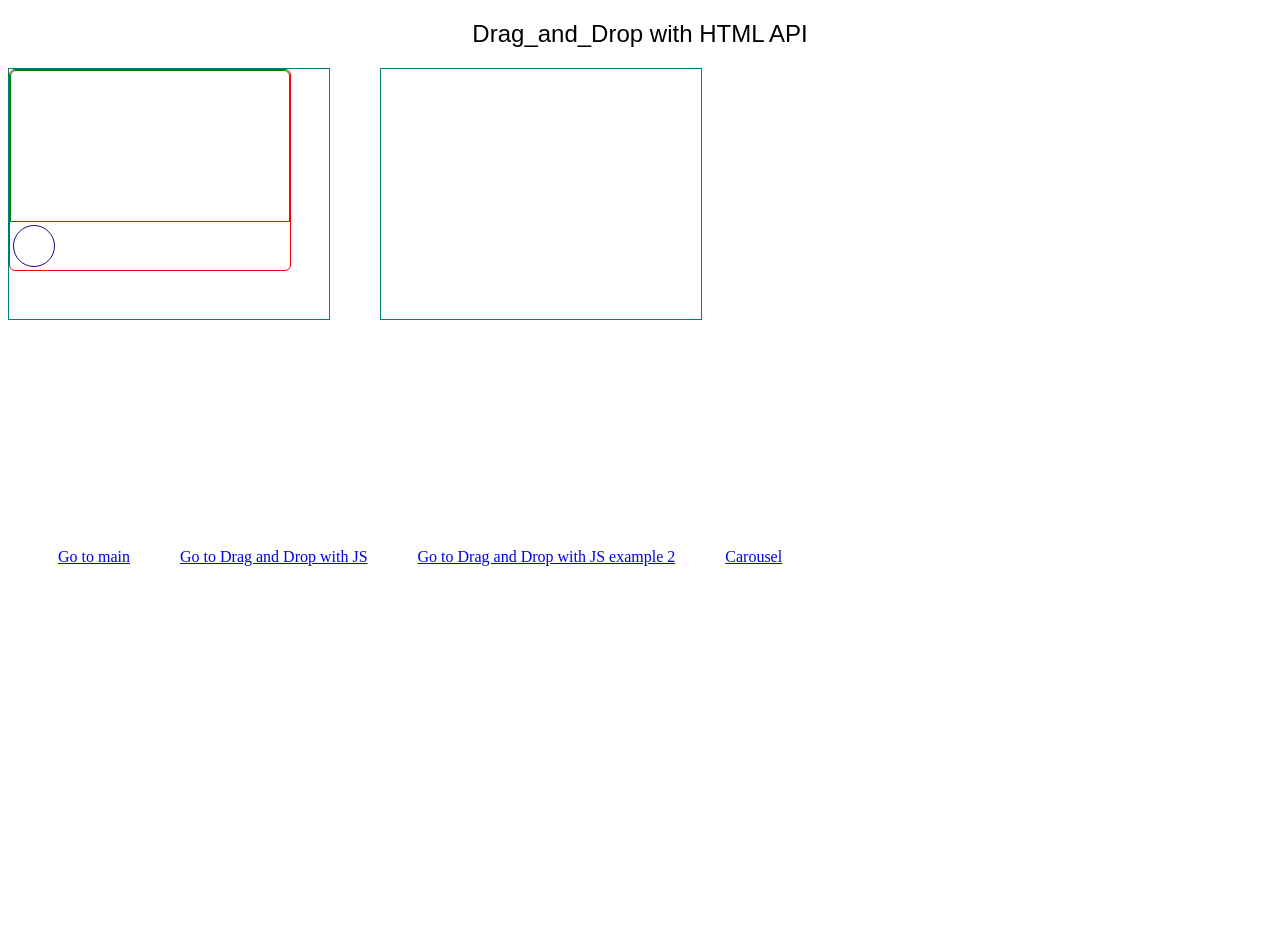
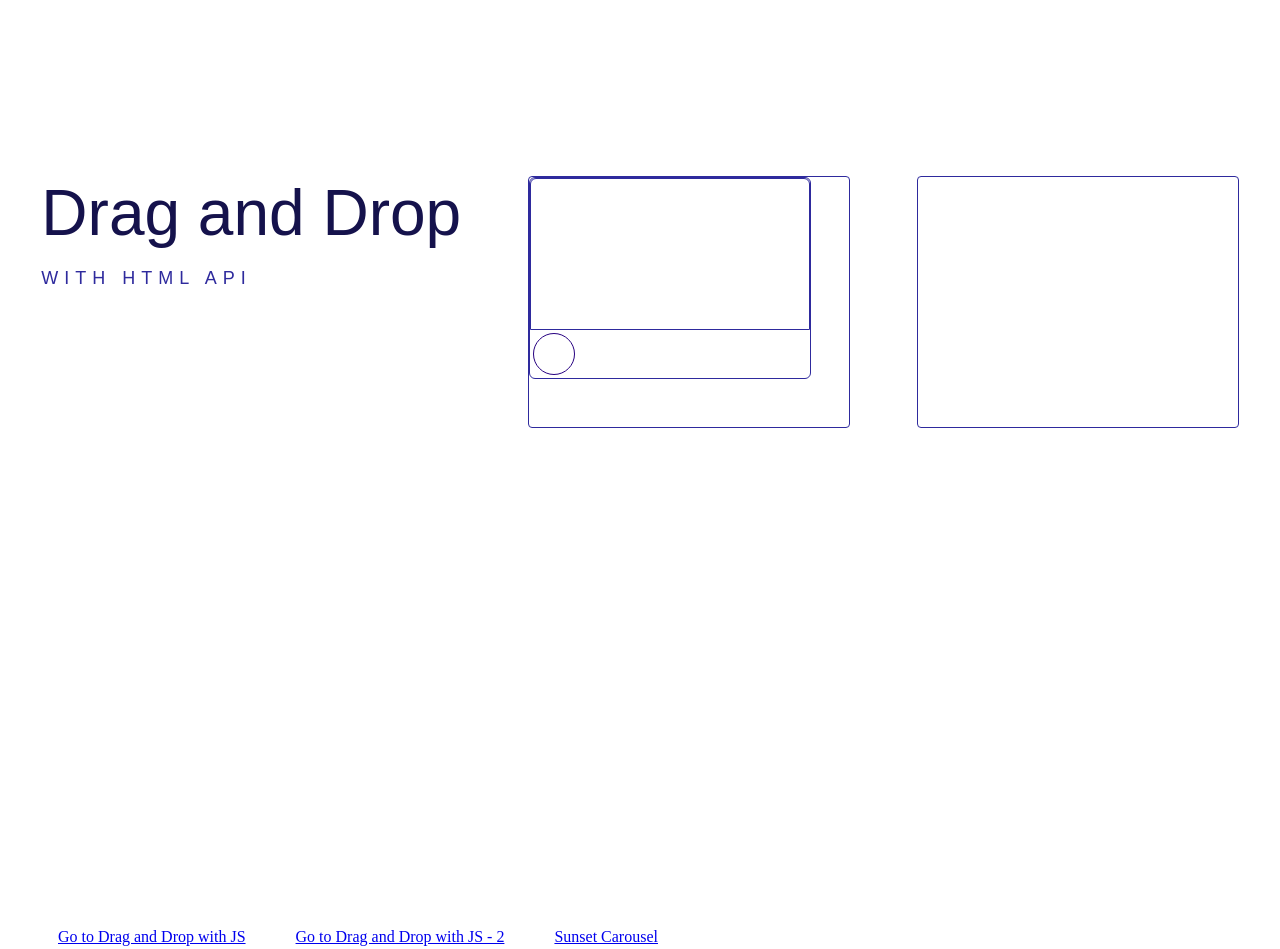
Before and after one commit to Soniafra93/Drag_and_Drop, a plain HTML site: page index.html in a window 1280 px wide. Before the commit the page ends 800 px from the top, so only its background shows below. Drawn offline with Linux system fonts and the light colour scheme.

Commit message:
modofied frontend of index.html

```diff
--- a/index.html
+++ b/index.html
@@ -23,7 +23,10 @@
   </head>
   <body>
     <div class="drag_box">
-      <h2>Drag_and_Drop with HTML API</h2>
+      <div class="text">
+        <p id="title">Drag and Drop</p>
+        <p id="subtitle">WITH HTML API</p>
+      </div>
       <div
         class="div1"
         ondrop="dropHandler(event)"
@@ -46,10 +49,9 @@
       ></div>
     </div>
     <div class="link_box">
-      <a href="./main.html">Go to main</a>
       <a href="./drag_js.html">Go to Drag and Drop with JS</a>
-      <a href="./drag_js_2.html">Go to Drag and Drop with JS example 2</a>
-      <a href="./carousel.html">Carousel</a>
+      <a href="./drag_js_2.html">Go to Drag and Drop with JS - 2</a>
+      <a href="./carousel.html">Sunset Carousel</a>
     </div>
   </body>
 </html>
--- a/style.css
+++ b/style.css
@@ -1,12 +1,33 @@
+/* index.html */
+.drag_box {
+  display: flex;
+  justify-content: space-around;
+  margin-top: 22dvh;
+}
+
+#title {
+  font-family: "Oswald", sans-serif;
+  color: #15124c;
+  font-size: 64px;
+  margin: 0;
+}
+
+#subtitle {
+  font-family: "Oswald", sans-serif;
+  color: #2e2a9d;
+  font-size: 18px;
+  letter-spacing: 6px;
+}
+
 .main-box {
-  border: 1px solid red;
+  border: 1px solid #2e2a9d;
   height: 200px;
   width: 280px;
   border-radius: 6px;
 }
 
 .image-box {
-  border: 1px solid green;
+  border: 1px solid #2e2a9d;
   height: 150px;
   border-top-left-radius: 6px;
   border-top-right-radius: 6px;
@@ -22,18 +43,17 @@
 }
 
 .div1 {
-  border: 1px solid rgb(0, 128, 124);
+  border: 1px solid #2e2a9d;
+  border-radius: 4px;
   height: 250px;
   width: 320px;
-  float: left;
 }
 
 .div2 {
-  border: 1px solid rgb(0, 128, 124);
+  border: 1px solid #2e2a9d;
+  border-radius: 4px;
   height: 250px;
   width: 320px;
-  float: left;
-  margin-left: 50px;
 }
 
 a {
```
Also changed, not shown: main.html (deleted, +0 -15 lines).
